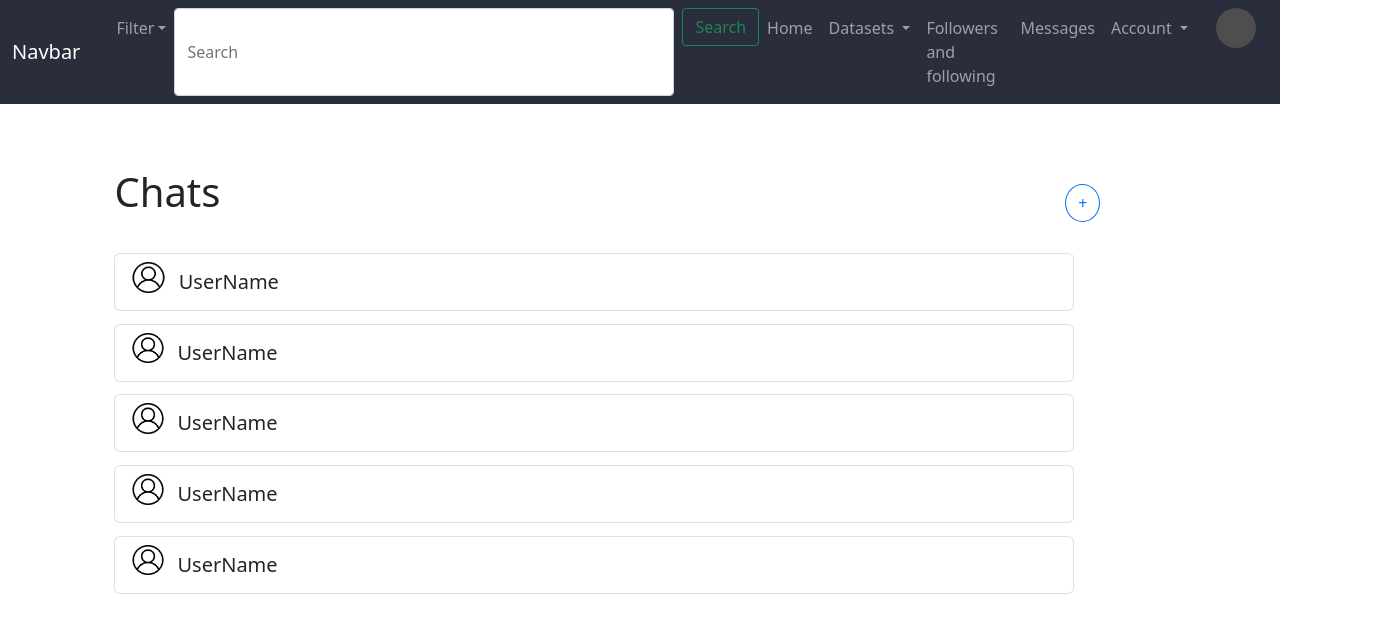
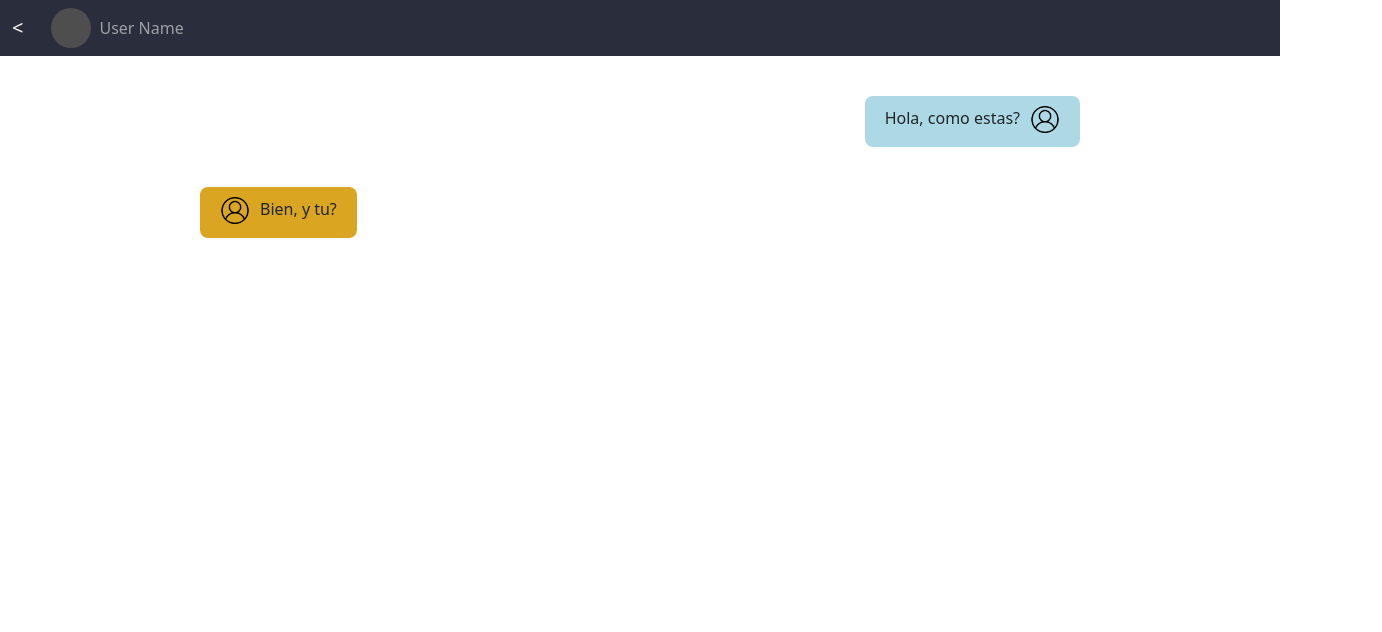
Before and after one commit to nottwithtt/Project-Dataset, a website: page Proyect 1 - DB/Messages.html in a window 1280 px wide. Shown: the whole page, 1382 px wide, since content can reach past the window. Drawn offline with Linux system fonts and the light colour scheme.

Commit message:
Modify Conversations and add Messages

```diff
--- a/Proyect 1 - DB/Messages.html
+++ b/Proyect 1 - DB/Messages.html
@@ -9,73 +9,24 @@
   </head>
   <body>
     <header>
-      <nav class="navbar navbar-expand-lg navbar-dark" style="background-color: #2a2d3b;">
+      <nav class="navbar navbar-expand-lg navbar-dark position-relative" style="background-color: #2a2d3b;">
         <div class="container-fluid">
 
-          <a class="navbar-brand" href="#">Navbar</a>
+          <a class="navbar-brand" href="#"><</a>
 
           <button class="navbar-toggler" type="button" data-bs-toggle="collapse" data-bs-target="#navbarSupportedContent" aria-controls="navbarSupportedContent" aria-expanded="false" aria-label="Toggle navigation">
             <span class="navbar-toggler-icon"></span>
           </button>
+
           <div class="collapse navbar-collapse" id="navbarSupportedContent">
-
             <div class="container-fluid d-flex justify-content-between">
-              <div  class="d-flex">
-                <ul class="navbar-nav me-auto mb-2 mb-lg-0">
-                  <li id="filterButtonHome" class="nav-item dropdown">
-                    <a class="nav-link dropdown-toggle"  id="navFilterDropdown" role="button" data-bs-toggle="dropdown" aria-expanded="false">Filter</a>
-                    <ul class="dropdown-menu" aria-labelledby="navFilterDropdown">
-                      <li><a class="dropdown-item" onclick="filterChange('None')">None</a></li>
-                      <li><a class="dropdown-item" onclick="filterChange('Users')">Users</a></li>
-                      <li><a class="dropdown-item" onclick="filterChange('Datasets')">Datasets</a></li>
-                    </ul>
-                </ul>
-                <input class="form-control me-2" style="width:500px ;" type="search" placeholder="Search" aria-label="Search">
-                <div>
-                  <button class="btn btn-outline-success" type="submit">Search</button>
-                </div>
-              </div>
-
               <div class="d-flex">
                 <ul class="navbar-nav me-auto mb-2 mb-lg-0">
-                  <li id="homeWindow" class="nav-item">
-                    <a class="nav-link " aria-current="page" href="#">Home</a>
-                  </li>
-
-                  <li id="datasetsButtonHome" class="nav-item dropdown">
-                    <a class="nav-link dropdown-toggle" href="#" id="navbarDropdown" role="button" data-bs-toggle="dropdown" aria-expanded="false">
-                      Datasets
-                    </a>
-                    <ul class="dropdown-menu" aria-labelledby="navbarDropdown">
-                    <li><a class="dropdown-item" href="#">My datasets</a></li>
-                      <li><a class="dropdown-item" href="#">Create dataset</a></li>
-                    </ul>
-                  </li>
-                  <li id="followingFollowersButtonHome" class="nav-item">
-                    <a class="nav-link" aria-current="page" href="#">Followers and following</a>
-                  </li>
-
-                  <li id="messageButtonHome" class="nav-item">
-                    <a class="nav-link" href="#">Messages</a>
-                  </li>
-                </ul>
-              </div>
-
-              <div class="d-flex">
-                <ul class="navbar-nav me-auto mb-2 mb-lg-0">
-
-                  <li id="datasetsButtonHome" class="nav-item dropdown">
-                    <a class="nav-link dropdown-toggle nav-link-dark" style="margin-right: 20px;" href="#" id="navbarDropdown" role="button" data-bs-toggle="dropdown" aria-expanded="false">
-                      Account
-                    </a>
-
-                    <ul class="dropdown-menu" aria-labelledby="navbarDropdown">
-                    <li><a class="dropdown-item" href="#">Profile</a></li>
-                      <li><a class="dropdown-item" href="#">Sign Out</a></li>
-                    </ul>
-                  </li>
                   <li>
                     <img class="dropdown-toggle" name="imageUser" data-toggle="downtownAccount" src="Images/icons/noImage.jpg" Style="width: 40px; height: 40px;border-radius: 50%;" >
+                  </li>
+                  <li id="homeWindow" class="nav-item">
+                    <a class="nav-link" aria-current="page" href="#" >User Name</a>
                   </li>
                 </ul>
               </div>
@@ -85,78 +36,26 @@
       </nav>
     </header>
 
-    <div class="container-fluid">
-      <div class="row">
-        <div class="d-flex flex-row" style=" margin-top:5vw; margin-left:8vw; margin-bottom: 1vw;">
-          <div class="d-flex flex-row"  >
-            <p class="h2 mb-4" style="font-size: 40px;">Chats</p>
-            <div class="d-flex flex-column">
-              <div>
-                <input id="newMessage" type="submit" class="btn btn-outline-primary mt-3" value="+" style="border-radius: 50%; margin-left: 66vw; margin-bottom: 1vw;" >
-              </div>
-            </div>
+    <div class="row" style="margin-top: 40px;">
+      <div class="d-inline-flex justify-content-end" style=" margin-bottom:40px;">
+        <div class="d-inline-flex flex-row" style="border-radius: 8px; margin-right: 200px; padding-bottom:1px; padding-top:10px; padding-right:20px; padding-left:20px; background-color: lightblue;">
+          <p>Hola, como estas?</p>
+          <div> <img src="Images\Home\profile.png" style="margin-left: 10px; width:30px;"> </div>
         </div>
       </div>
 
-        <div class="d-flex flex-row" style="margin-left:8vw;">
-          <div class="d-inline-flex  flex-column justify-content-start" >
-            <div class="d-flex justify-content-start" style=" border-radius: 6px; margin-bottom: 1vw; width: 75vw;" >
-              <a href="" class="d-flex flex-row list-group-item list-group-item-action"">
-                <div>
-                  <img src="Images\Home\profile.png" style="width: 2.7vw; margin-right: 1vw;">
+      <div class="d-inline-flex" style="margin-bottom: 5px;">
+        <div class="d-inline-flex justify-content-around" style="border-radius: 8px; margin-left: 200px; padding-bottom:1px; padding-top:10px; padding-right:20px; padding-left:20px; background-color: goldenrod;">
+          <div> <img src="Images\Home\profile.png" style="margin-right: 10px; width:30px;"> </div>
+          <p>Bien, y tu?</p>
         </div>
-                <div>
-                  <p class="h5 mt-2">UserName</p>
-                </div>
-              </a>
       </div>
 
-            <div class="d-flex justify-content-start" style="border-radius: 6px; margin-bottom: 1vw; width: 75vw;" >
-              <a href="" class="d-flex flex-row list-group-item list-group-item-action">
-                <div>
-                  <img src="Images\Home\profile.png" style="width: 2.6vw; margin-right: 1vw;">
-                </div>
-                <div>
-                  <p class="h5 mt-2">UserName</p>
-                </div>
-              </a>
     </div>
 
-            <div class="d-flex justify-content-start" style="border-radius: 6px; margin-bottom: 1vw; width: 75vw;" >
-              <a href="" class="d-flex flex-row list-group-item list-group-item-action">
-                <div>
-                  <img src="Images\Home\profile.png" style="width: 2.6vw; margin-right: 1vw;">
-                </div>
-                <div>
-                  <p class="h5 mt-2">UserName</p>
-                </div>
-              </a>
-            </div>
+    <div class="row" >
 
-            <div class="d-flex justify-content-start" style="border-radius: 6px; margin-bottom: 1vw; width:75vw;" >
-              <a href="" class="d-flex flex-row list-group-item list-group-item-action">
-                <div>
-                  <img src="Images\Home\profile.png" style="width: 2.6vw; margin-right: 1vw;">
-                </div>
-                <div>
-                  <p class="h5 mt-2">UserName</p>
-                </div>
-              </a>
-            </div>
 
-            <div class="d-flex justify-content-start" style="border-radius: 6px;margin-bottom: 1vw; width: 75vw;" >
-              <a href="" class="d-flex flex-row list-group-item list-group-item-action">
-                <div>
-                  <img src="Images\Home\profile.png" style="width: 2.6vw; margin-right: 1vw;">
-                </div>
-                <div>
-                  <p class="h5 mt-2">UserName</p>
-                </div>
-              </a>
-            </div>
-          </div>
-        </div>
-      </div>
     </div>
 
     <script src="bootstrap-5.0.2-dist/js/bootstrap.min.js"></script>
```
Also changed, not shown: Proyect 1 - DB/Conversation.html (added, +164 -0 lines). Lines whose indentation alone changed are shown as unchanged.
